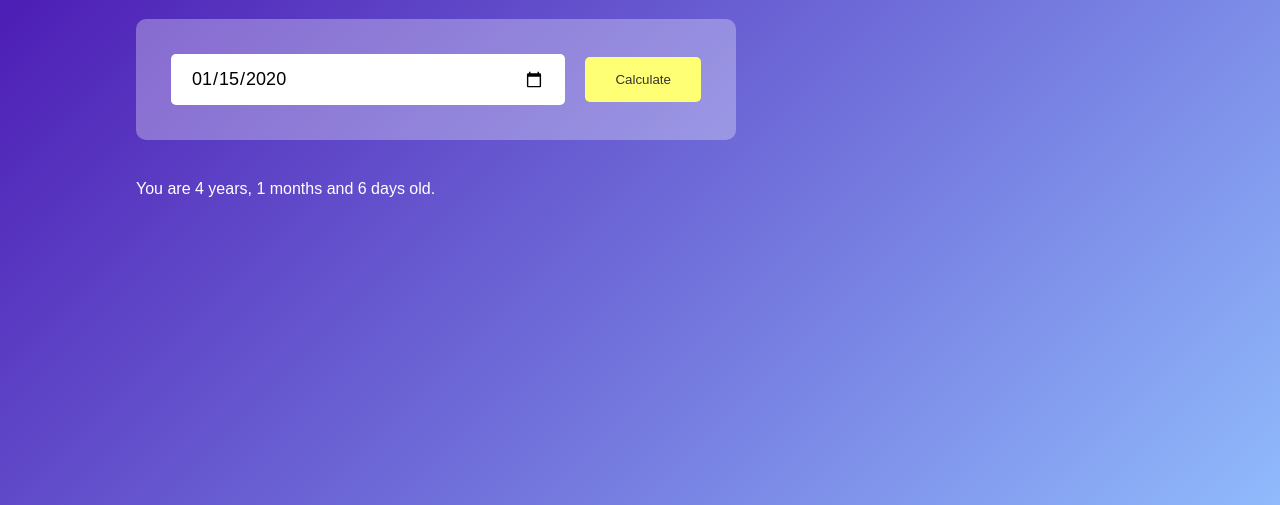
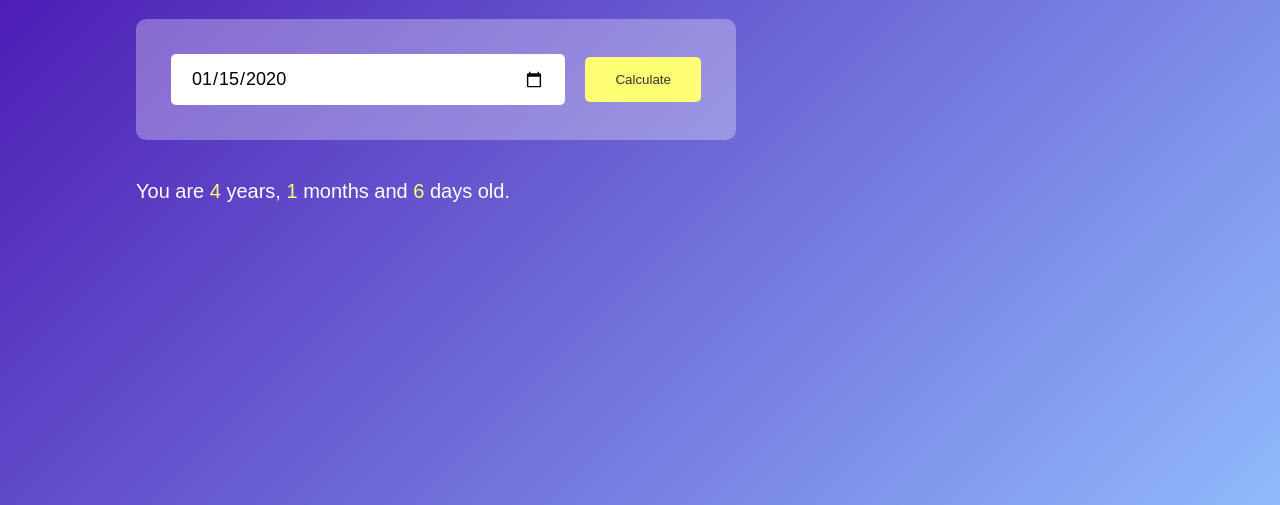
Before and after one commit to Sunjida-Srijoni/Age-Calculator-using-JS, a plain HTML site: page index.html in a window 1280 px wide. Both pictures are taken after typing "2020-01-15" into the empty fields and a click on the button "Calculate". Shown: the part 295-800 px from the top of the page. Drawn offline with Linux system fonts and the light colour scheme.

Commit message:
age calculation is done with some styles

```diff
--- a/index.js
+++ b/index.js
@@ -43,7 +43,7 @@ function calculateAge(){
         y3--;
     }
     console.log(y3,m3,d3);
-    result.innerHTML = `You are ${y3} years, ${m3} months and ${d3} days old.`;
+    result.innerHTML = `You are <span>${y3}</span> years, <span>${m3}</span> months and <span>${d3}</span> days old.`;
 
 }
 
--- a/style.css
+++ b/style.css
@@ -69,3 +69,11 @@
     cursor: pointer;
 
 }
+
+#result{
+    font-size: 20px;
+
+}
+#result span{
+    color: #ffff76;
+}
```
